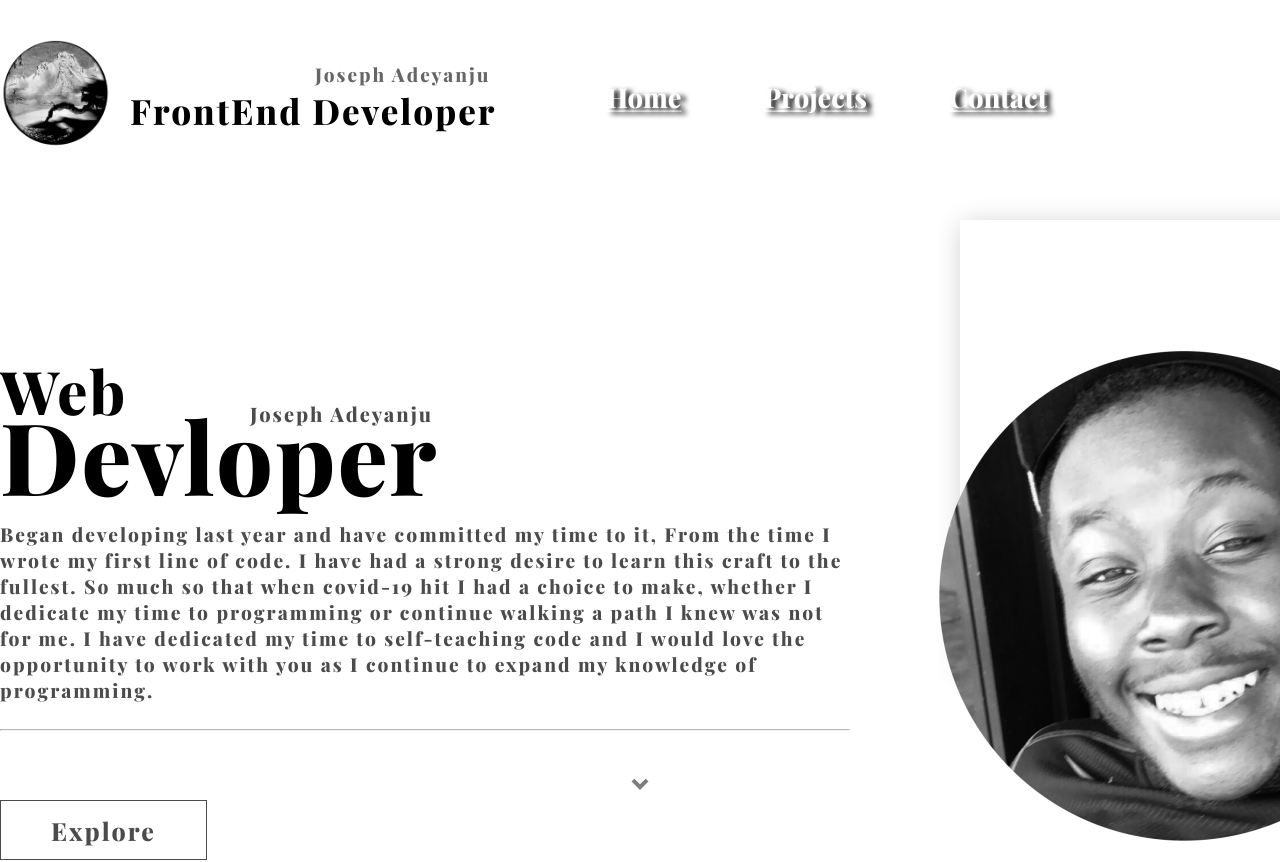
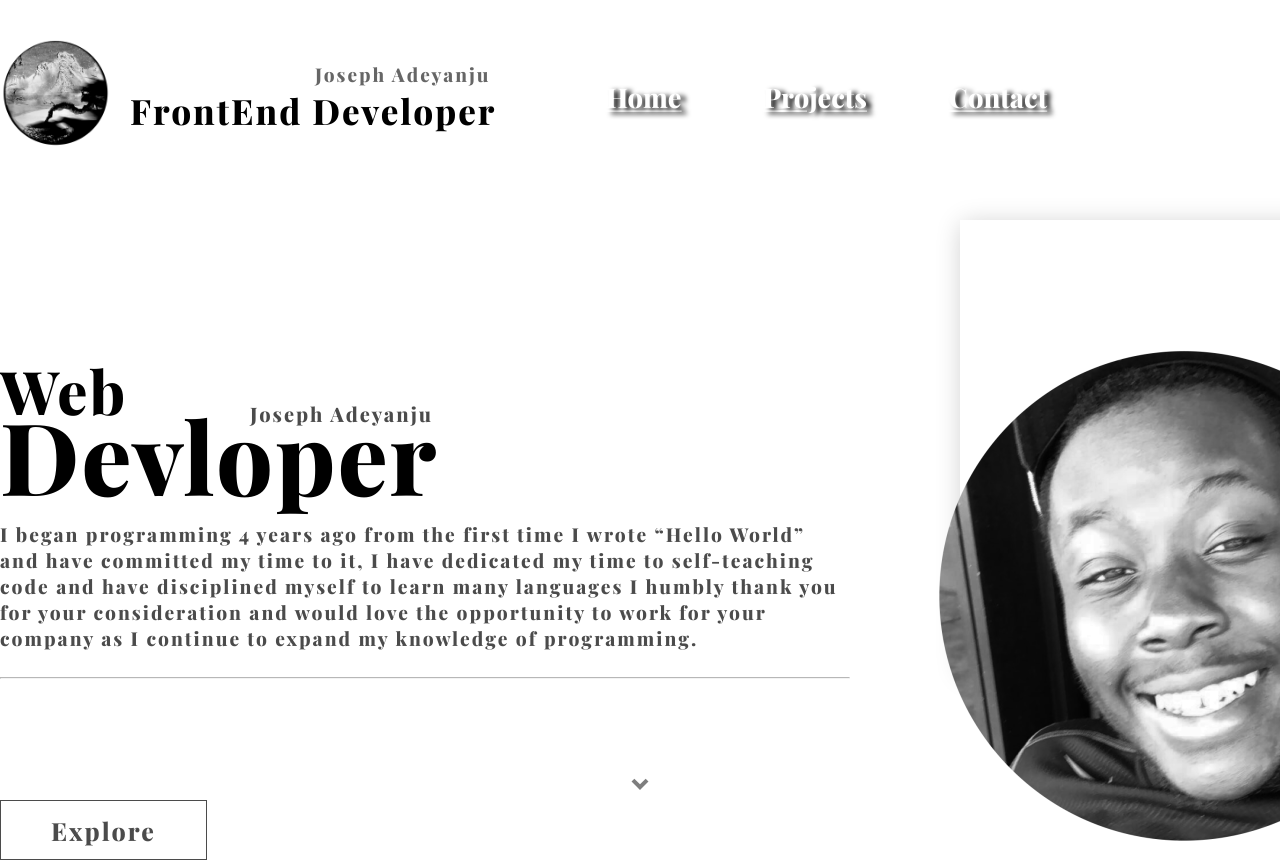
Before and after one commit to JoeCodes20/portfolio, a React (Create React App) app: page / in a window 1280 px wide. Shown: the top 862 px of the page. Built offline with nearby package versions, Linux system fonts and the light colour scheme.

Commit message:
Update heroText.js

```diff
--- a/src/components/Main/heroText.js
+++ b/src/components/Main/heroText.js
@@ -9,7 +9,9 @@ function Herotext(){
                             <h3>Devloper</h3>
                      </div>
                      <div className="desc">
-                            <p>Began developing last year and have committed my time to it, From the time I wrote my first line of code. I have had a strong desire to learn this craft to the fullest. So much so that when covid-19 hit I had a choice to make, whether I dedicate my time to programming or continue walking a path I knew was not for me. I have dedicated my time to self-teaching code and I would love the opportunity to work with you as I continue to expand my knowledge of programming.</p>
+                            <p>I began programming 4 years ago from the first time I wrote “Hello World” and have committed my time to it, I have dedicated my time to self-teaching code and have disciplined myself to learn many languages
+I humbly thank you for your consideration and would love the opportunity to work for your company as I continue to expand my knowledge of programming.
+</p>
                             <br/>
                             <hr/>
                      </div>
```
